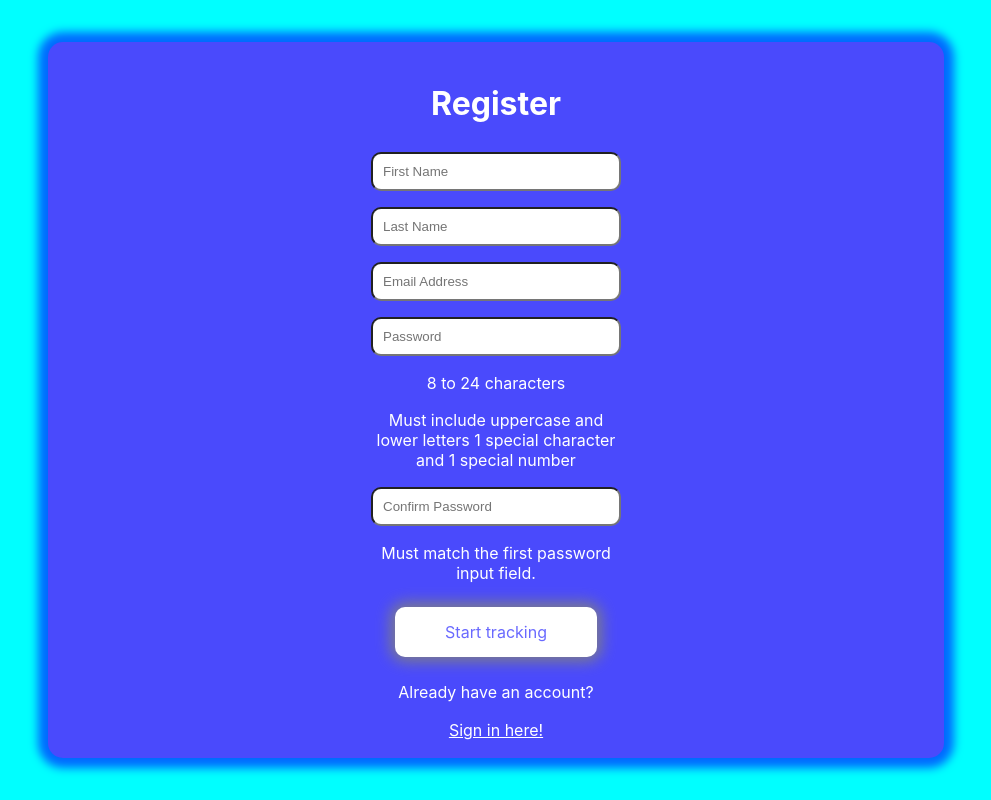
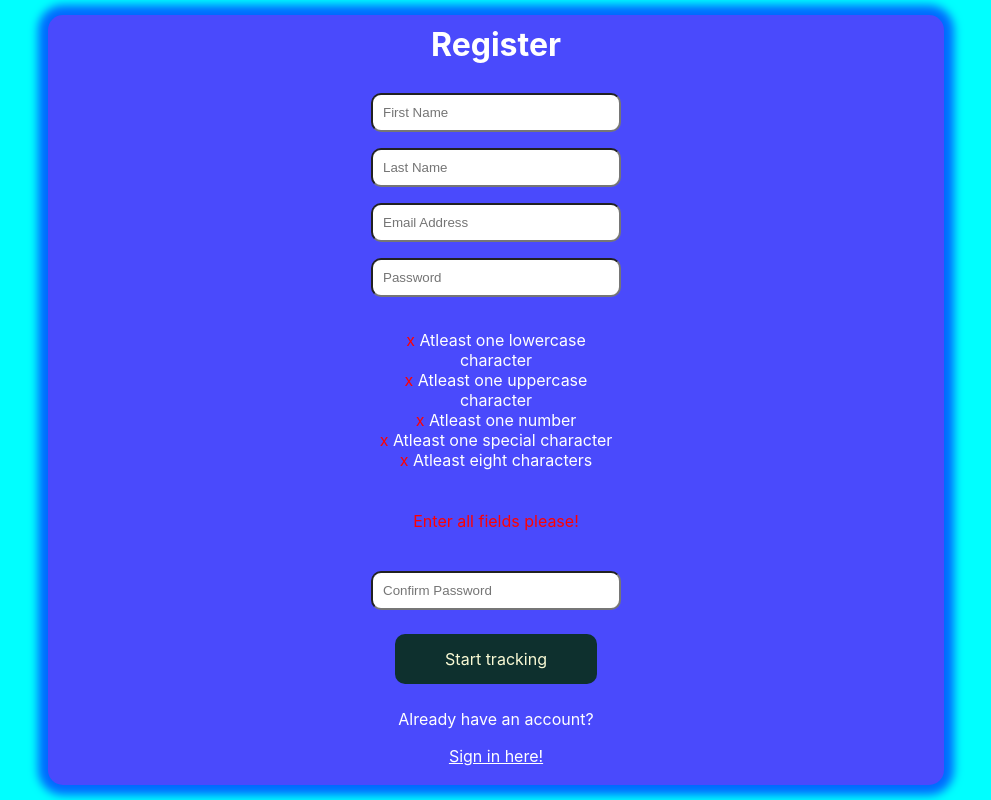
Before and after one commit to itsnotalvin/appminder, a React (Create React App) app in the folder client/: page / in a window 1280 px wide. Both pictures are taken after a click on the element "Start tracking". Shown: the whole page, without its empty margins (144-1135 px from the left). Built offline with nearby package versions, Linux system fonts and the light colour scheme.

Commit message:
Added more complex password validation for signup; made changes to the rest of the form so that prompts come up if all details are not entered and to allow db call only once all are entered; same for login page; made it so that with each keypress prompt will disappear; cleaned up logs

```diff
--- a/client/src/SignupLogin.css
+++ b/client/src/SignupLogin.css
@@ -45,6 +45,18 @@
     width: 60%;
     max-width: 250px;
 }
+.pointers-pw {
+    padding-inline-start: 0;
+    list-style: none;
+}
+.pointers-pw .list-items:before {
+    content: '✓';
+    color: greenyellow;
+}
+.pointers-pw li:before {
+    content: 'x';
+    color: red;
+}
 .submit-btn {
     background-color: rgb(255, 255, 255);
     padding: 15px 50px;
@@ -59,6 +71,12 @@
 .submit-btn:active {
     box-shadow: 0px 0px 0px 0px;
 }
+.submit-btn.disabled {
+    box-shadow: 0px 0px;
+    background-color: rgba(0, 42, 0, 0.816);
+    color: rgb(249, 249, 212);
+    cursor: not-allowed;
+}
 .signup-comments.login-via-signup {
     cursor: pointer;
     text-decoration: underline;
--- a/client/src/components/Login.js
+++ b/client/src/components/Login.js
@@ -4,9 +4,6 @@ import { Navigate } from 'react-router-dom'
 import '../SignupLogin.css'
 
 const LOGIN_URL = "/users/session";
-
-
-const USER_REGEX = /^[A-z][A-z0-9-_]{3,23}$/;
 
 export const Login = () => {
     const userRef = useRef();
@@ -15,6 +12,7 @@ export const Login = () => {
     const [email, setEmail] = useState('');
     const [pwd, setPwd] = useState('');
     const [errMsg, setErrMsg] = useState('');
+    const [enterVals, setEnterVals] = useState(false);
     const [success, setSuccess] = useState(false);
     const [signupNav, setSignupNav] = useState(false);
 
@@ -28,9 +26,8 @@ export const Login = () => {
 
     const handleSubmit = async (e) => {
         e.preventDefault();
-
+        if (email && pwd) {
             try {
-            console.log(email, pwd, 'after try')
                 const response = await axios.post(
                     LOGIN_URL,
                     JSON.stringify({ email: email, password: pwd }),
@@ -39,21 +36,23 @@ export const Login = () => {
                         withCredentials: true,
 
                     });
-            console.log(JSON.stringify(response?.data));
-            const accessToken = response?.data?.accessToken;
                 setPwd('');
                 setSuccess(true);
             } catch (err) {
                 if (!err?.response) {
-                setErrMsg("No Server Response");
+                    setErrMsg("Sorry! No Server Response");
                 } else if (err.response?.status === 400) {
-                setErrMsg("Missing Email or Password");
+                    setErrMsg("Email or Password is incorrect!");
                 } else if (err.response?.status === 401) {
                     setErrMsg("Unauthorized");
                 } else {
                     setErrMsg("Login Failed")
                 }
                 errRef.current.focus();
+            }
+        }
+        else {
+            setEnterVals(true);
         }
     }
 
@@ -74,7 +73,11 @@ export const Login = () => {
                                 id="email"
                                 ref={userRef}
                                 autoComplete="off"
-                                onChange={(e) => setEmail(e.target.value)}
+                                onChange={(e) => {
+                                    setEmail(e.target.value)
+                                    setErrMsg("")
+                                    setEnterVals(false)
+                                }}
                                 value={email}
                                 placeholder="Email"
                                 required
@@ -83,11 +86,21 @@ export const Login = () => {
                                 type="password"
                                 id="password"
                                 ref={userRef}
-                                onChange={(e) => setPwd(e.target.value)}
+                                onChange={(e) => {
+                                    setPwd(e.target.value)
+                                    setErrMsg("")
+                                    setEnterVals(false)
+                                }}
                                 value={pwd}
                                 placeholder="Password"
                                 required
                             />
+                            <div className="signup-comments" style={{ display: errMsg.length ? 'block' : 'none' }}>
+                                <p style={{ color: 'red', margin: 0 }}>{errMsg}</p>
+                            </div>
+                            <div className="signup-comments" style={{ display: enterVals ? 'block' : 'none' }}>
+                                <p style={{ color: 'red', margin: 0 }}>Please enter both details</p>
+                            </div>
                             <p className="submit-btn" onClick={handleSubmit}>Sign In</p>
 
                             <p className="signup-comments">
--- a/client/src/components/Signup.js
+++ b/client/src/components/Signup.js
@@ -1,15 +1,145 @@
-import { useRef, useState, useEffect } from "react";
+import { useRef, useState, useEffect, isValidElement } from "react";
 import axios from "../axios.js"
 import { Navigate } from 'react-router-dom'
 import '../SignupLogin.css'
 
 const REGISTER_URL = '/users/signup'
 
-
 const NAME_REGEX = /^[A-Za-z]+$/;
-const PWD_REGEX = /^(?=.*[0-9])(?=.*[!@#$%^&*])[a-zA-Z0-9!@#$%^&*]{8,24}$/;
 
 export const Signup = () => {
+    const pwdInput = useRef(null);
+    const retypedPwdInput = useRef(null);
+    const lc = useRef(null);
+    const uc = useRef(null);
+    const dig = useRef(null);
+    const spec = useRef(null);
+    const minLength = useRef(null);
+    const signupBtnRef = useRef(null);
+    const [allValid, setAllValid] = useState(false);
+    let password, retypedPassword, signupBtn, checkLcLi, checkUcLi, checkDigLi, checkSpecLi, checkLenLi;
+
+    useEffect(() => {
+        userRef.current.focus();
+        password = pwdInput.current;
+        retypedPassword = retypedPwdInput.current;
+        checkLcLi = lc.current;
+        checkUcLi = uc.current;
+        checkDigLi = dig.current;
+        checkSpecLi = spec.current;
+        checkLenLi = minLength.current;
+        signupBtn = signupBtnRef.current;
+        signupBtn.classList.add('disabled');
+        [password, retypedPassword].forEach((element) => {
+            element.addEventListener('input', validityChecks);
+        });
+    }, []);
+
+    function changeSubmitBtn(btn, bool) {
+        if (!bool) {
+            btn.classList.add('disabled');
+            setAllValid(false);
+        }
+        else {
+            btn.classList.remove('disabled');
+            setAllValid(true);
+        }
+    }
+
+    function validityChecks() {
+        passwordValidityChecker();
+        if (password.value !== retypedPassword.value) {
+            changeSubmitBtn(signupBtn, false);
+        }
+        else {
+            passwordValidityChecker();
+        }
+    }
+
+    function passwordValidityChecker() {
+        changeSubmitBtn(signupBtn, true);
+        if (!checkLc(password.value)) {
+            changeSubmitBtn(signupBtn, true);
+            checkLcLi.classList.remove('list-items');
+        }
+        else {
+            checkLcLi.classList.add('list-items');
+        }
+        if (!checkUc(password.value)) {
+            changeSubmitBtn(signupBtn, true);
+            checkUcLi.classList.remove('list-items');
+        }
+        else {
+            checkUcLi.classList.add('list-items');
+        }
+        if (!checkSpec(password.value)) {
+            changeSubmitBtn(signupBtn, true);
+            checkSpecLi.classList.remove('list-items');
+        }
+        else {
+            checkSpecLi.classList.add('list-items');
+        }
+        if (!checkDig(password.value)) {
+            changeSubmitBtn(signupBtn, true);
+            checkDigLi.classList.remove('list-items');
+        }
+        else {
+            checkDigLi.classList.add('list-items');
+        }
+        if (!checkLen(password.value)) {
+            changeSubmitBtn(signupBtn, true);
+            checkLenLi.classList.remove('list-items');
+        }
+        else {
+            checkLenLi.classList.add('list-items');
+        }
+    }
+
+    function checkLc(password) {
+        if (/(?=.*[a-z])/.test(password)) {
+            return true
+        }
+        else {
+            return false
+        }
+    }
+
+    function checkUc(password) {
+        if (/(?=.*[A-Z])/.test(password)) {
+            return true
+        }
+        else {
+            return false
+        }
+    }
+
+    function checkDig(password) {
+        if (/(?=.*\d)/.test(password)) {
+            return true
+        }
+        else {
+            return false
+        }
+    }
+
+    function checkSpec(password) {
+        if (/(?=.*[-+_!@#$%^&*.,?])/.test(password)) {
+            return true
+        }
+        else {
+            return false
+        }
+    }
+
+    function checkLen(password) {
+        if (password.length >= 8) {
+            return true
+        }
+        else {
+            return false
+        }
+    }
+
     const userRef = useRef();
     const errRef = useRef();
 
@@ -36,22 +166,15 @@ export const Signup = () => {
 
     const [errMsg, setErrMsg] = useState("");
     const [success, setSuccess] = useState(false);
-
-    useEffect(() => {
-        userRef.current.focus();
-    }, []);
+    const [validInputs, setValidInputs] = useState(true);
 
     useEffect(() => {
         const result = NAME_REGEX.test(firstName);
-        console.log(result);
-        console.log(firstName);
         setValidFirstName(result);
     }, [firstName])
 
     useEffect(() => {
         const result = NAME_REGEX.test(lastName);
-        console.log(result);
-        console.log(lastName);
         setValidLastName(result);
     }, [lastName])
 
@@ -59,32 +182,9 @@ export const Signup = () => {
         setValidEmail(email ? true : false);
     }, [email])
 
-    useEffect(() => {
-        const result = PWD_REGEX.test(pwd);
-        setValidPwd(result)
-        setValidFirstName(result);
-        const match = pwd === matchPwd;
-        setValidMatch(match)
-    }, [pwd, matchPwd])
-
-    useEffect(() => {
-        setErrMsg('');
-    }, [firstName, lastName, pwd, matchPwd])
-
-    // useEffect(() => {
-    //     setValidName(USER_REGEX.test(user));
-    // }, [user]);
-
-
     const handleSubmit = async (e) => {
         e.preventDefault();
-        const v1 = NAME_REGEX.test(firstName);
-        const v2 = PWD_REGEX.test(pwd);
-        if (!v1 || !v2) {
-            setErrMsg("Invalid Entry");
-            return;
-        }
-
+        if (validFirstName && validLastName && validEmail && allValid) {
             try {
                 const response = await axios.post(REGISTER_URL,
                     JSON.stringify({ first_name: firstName, last_name: lastName, email: email, hashed_pw: pwd }),
@@ -93,9 +193,6 @@ export const Signup = () => {
                         withCredentials: true
                     }
                 );
-            const accessToken = response?.data.accessToken;
-            console.log(response.data);
-            console.log(response.accessToken);
 
                 // clear input fields after submit
                 setFirstName("");
@@ -108,24 +205,25 @@ export const Signup = () => {
             } catch (err) {
                 if (!err?.response) {
                     setErrMsg('No server Response');
-            } else if (err.response?.status === 409) {
-                setErrMsg('Username already associated with an account');
+                } else if (err.response.status === 400) {
+                    setErrMsg(err.response.data.message);
                 } else {
                     setErrMsg('Registration Unsuccessful')
                 }
                 errRef.current.focus();
             }
         }
-
+        else {
+            setValidInputs(false);
+        }
+    }
 
     return (
         <>
-            {success ? (
-                <Navigate to='/login' replace={true} />
-            ) : (
+            {success ?
+                <Navigate to='/login' replace={true} /> :
                 <div className="signup-container">
                     <div className="RegisterBox">
-                        <p ref={errRef} className={errMsg ? "errmsg" : "offscreen"} aria-live="assertive">{errMsg}</p>
                         <h1>Register</h1>
 
                         <form onSubmit={handleSubmit}>
@@ -136,15 +234,20 @@ export const Signup = () => {
                                 ref={userRef}
                                 autoComplete="off"
                                 placeholder="First Name"
-                                onChange={(e) => setFirstName(e.target.value)}
+                                onChange={(e) => {
+                                    setFirstName(e.target.value)
+                                    setValidInputs(true)
+                                    setErrMsg("")
+                                }
+                                }
                                 required
                                 aria-invalid={validFirstName ? "false" : "true"}
                                 aria-describedby="fnnote"
-                                onFocus={() => setFirstNameFocus(true)}
+                                onFocus={() => {
+                                    setFirstNameFocus(true)
+                                }}
                                 onBlur={() => setFirstNameFocus(false)}
                             />
-                            {/* <p id="fnnote" className={firstNameFocus && firstName && !validFirstName ? "instructions" : "offscreen"}>Must only contain alphabetical letters
-                 </p> */}
                             {/* lastname */}
                             <input
                                 type="text"
@@ -152,22 +255,28 @@ export const Signup = () => {
                                 ref={userRef}
                                 autoComplete="off"
                                 placeholder="Last Name"
-                                onChange={(e) => setLastName(e.target.value)}
+                                onChange={(e) => {
+                                    setLastName(e.target.value)
+                                    setValidInputs(true)
+                                    setErrMsg("")
+                                }}
                                 required
                                 aria-invalid={validLastName ? "false" : "true"}
                                 aria-describedby="lnnote"
                                 onFocus={() => setLastNameFocus(true)}
                                 onBlur={() => setLastNameFocus(false)}
                             />
-                            {/* <p id="lnnote" className={lastNameFocus && lastName && !validLastName ? "instructions" : "offscreen"}>Must only contain alphabetical letters
-                 </p> */}
                             {/* email */}
                             <input
                                 type="text"
                                 id="email"
                                 ref={userRef}
                                 autoComplete="off"
-                                onChange={(e) => setEmail(e.target.value)}
+                                onChange={(e) => {
+                                    setEmail(e.target.value)
+                                    setValidInputs(true)
+                                    setErrMsg("")
+                                }}
                                 required
                                 aria-invalid={validEmail ? "false" : "true"}
                                 aria-describedby="emailnote"
@@ -175,7 +284,6 @@ export const Signup = () => {
                                 onBlur={() => setEmailFocus(false)}
                                 placeholder="Email Address"
                             />
-                            {/* <p id="emailnote" className={emailFocus && email && !validEmail ? "instructions" : "offscreen"}>Enter a valid email followed by @ to valid hosting address<br /> sample text</p> */}
 
                             {/* password */}
                             <span className={validPwd ? "valid" : "hide"}>
@@ -185,8 +293,13 @@ export const Signup = () => {
                             </span>
                             <input
                                 type="password"
+                                ref={pwdInput}
                                 id="password"
-                                onChange={(e) => setPwd(e.target.value)}
+                                onChange={(e) => {
+                                    setPwd(e.target.value)
+                                    setValidInputs(true)
+                                    setErrMsg("")
+                                }}
                                 required
                                 aria-invalid={validPwd ? "false" : "true"}
                                 aria-describedby="pwdnote"
@@ -194,18 +307,34 @@ export const Signup = () => {
                                 onBlur={() => setPwdFocus(false)}
                                 placeholder="Password"
                             />
-                            <p id="pwdnote" className={pwdFocus && !validPwd ? 'instruction pwdnote' : 'offscreen pwdnote'}>
-                                8 to 24 characters
-                            </p>
-                            <p className="signup-comments">
-                                Must include uppercase and lower letters 1 special character and 1 special number
-                            </p>
+                            <div className="signup-comments pwd-pointers">
+                                <ul className="pointers-pw">
+                                    <li id="lc" ref={lc}> Atleast one lowercase character</li>
+                                    <li id="uc" ref={uc}> Atleast one uppercase character</li>
+                                    <li id="dig" ref={dig}> Atleast one number</li>
+                                    <li id="spec" ref={spec}> Atleast one special character</li>
+                                    <li id="eight" ref={minLength}> Atleast eight characters</li>
+                                </ul>
+                            </div>
+
+                            <div className="signup-comments" style={{ display: validInputs ? 'none' : 'block', margin: 0 }}>
+                                <p style={{ color: 'red' }}>Enter all fields please!</p>
+                            </div>
+
+                            <div className="signup-comments" style={{ display: errMsg.length === 0 ? 'block' : 'block', margin: 0 }}>
+                                <p style={{ color: 'red' }}>{errMsg}</p>
+                            </div>
 
                             {/* confirm password */}
                             <input
                                 type="password"
                                 id="confirm_pwd"
-                                onChange={(e) => setMatchPwd(e.target.value)}
+                                ref={retypedPwdInput}
+                                onChange={(e) => {
+                                    setMatchPwd(e.target.value)
+                                    setValidInputs(true)
+                                    setErrMsg("")
+                                }}
                                 value={matchPwd}
                                 required
                                 aria-invalid={validMatch ? "false" : "true"}
@@ -215,13 +344,9 @@ export const Signup = () => {
                                 className="form-control form-control-lg"
                                 placeholder="Confirm Password"
                             />
-                            <p
-                                id="confirmnote" className={matchFocus && !validMatch ? "instructions" : "offscreen"}>
-                                Must match the first password input field.
-                            </p>
                             {/* submit button */}
 
-                            <p className="submit-btn" disable={!validFirstName && validEmail && validPwd && validMatch ? true : false}>
+                            <p className="submit-btn" onClick={handleSubmit} ref={signupBtnRef}>
                                 Start tracking
                             </p>
                             <p className="signup-comments">
@@ -233,7 +358,7 @@ export const Signup = () => {
                         </form>
                     </div>
                 </div>
-            )}
+            }
         </>
     )
 }
```
Lines whose indentation alone changed are shown as unchanged.
